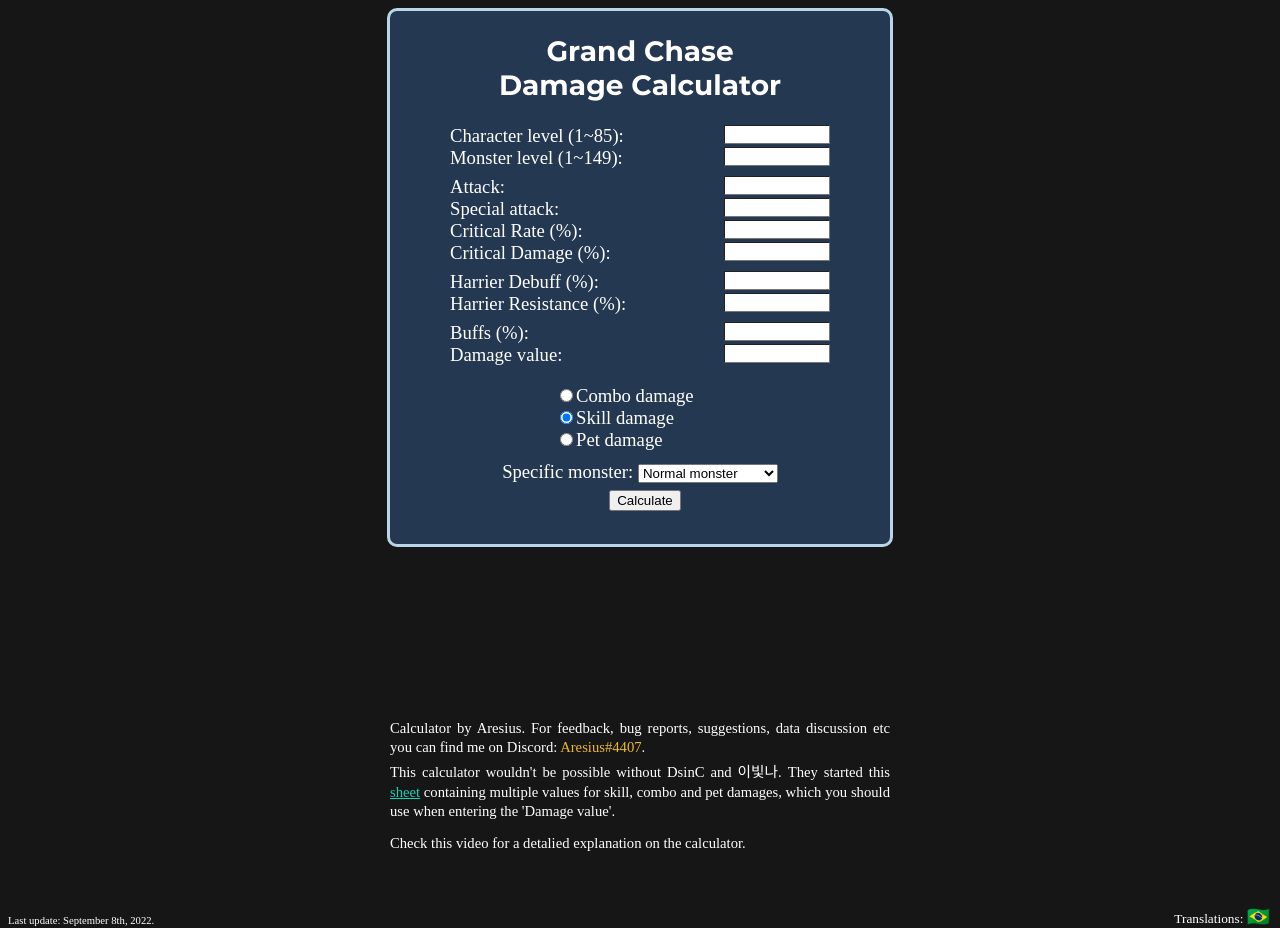
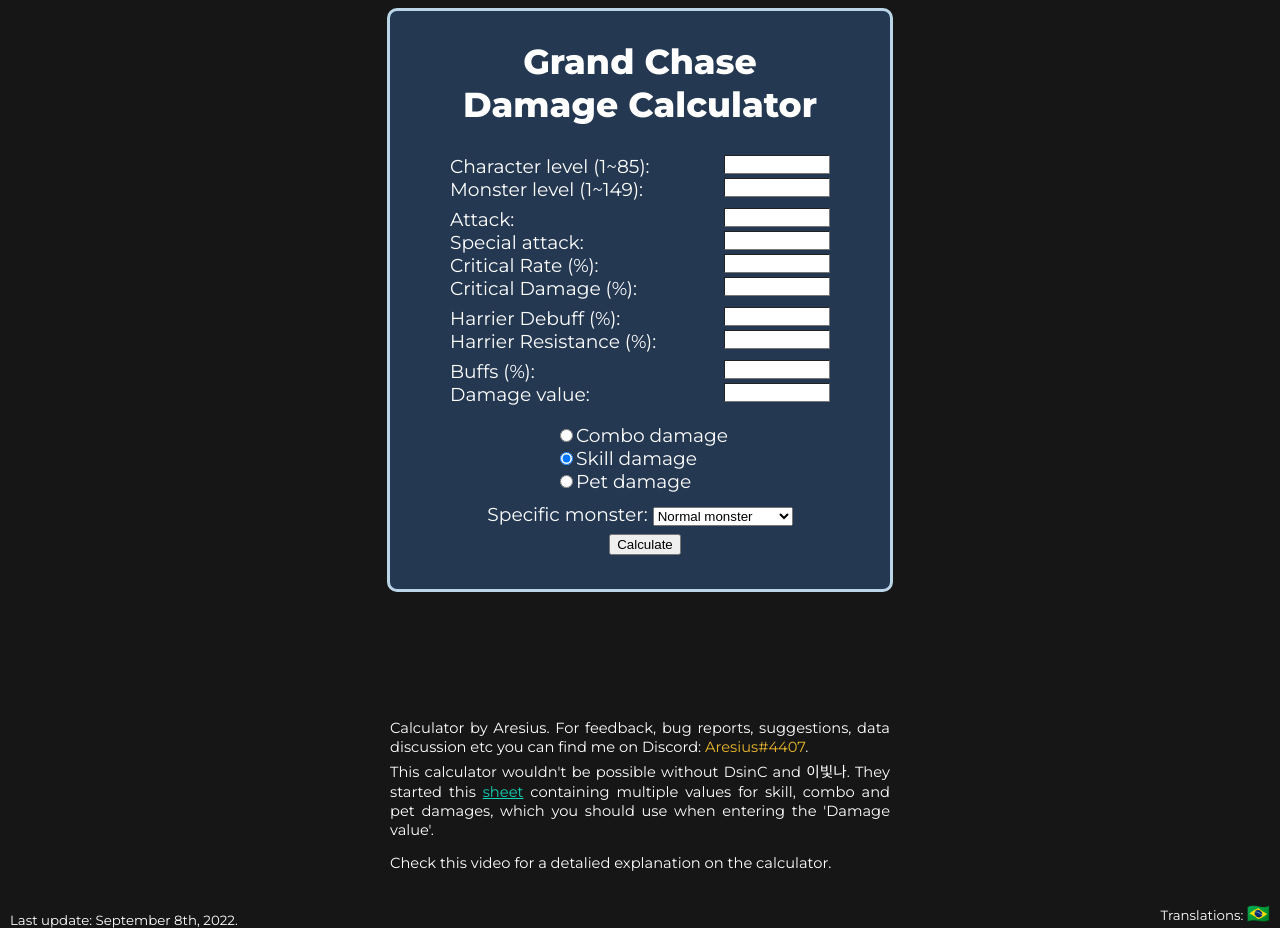
Before and after one commit to TheAresius/Damage-Calculator-EN, a plain HTML site: page index.html in a window 1280 px wide. Drawn offline with nearby package versions, Linux system fonts and the light colour scheme.

Commit message:
Font fix

```diff
--- a/style.css
+++ b/style.css
@@ -1,11 +1,6 @@
-@font-face {
-    font-family: Montserrat-regular;
-    src: url(../fonts/Montserrat-Regular.ttf);
-}
-@font-face {
-    font-family: Montserrat-bold;
-    src: url(../fonts/Montserrat-Bold.ttf);
-}
+@import url('https://fonts.googleapis.com/css2?family=Montserrat:wght@400;800&display=swap');
+
+
 /*Up/down arrow removing*/
 input::webkit-outer-spin-button,
 input::webkit-inner-spin-button {
@@ -19,13 +14,14 @@ input[type=number] {
 }
 
 h1 {
-    font-family: 'Montserrat-bold';
-    font: 20pt;
+    font-family: 'Montserrat', sans-serif;
+    font-size:26pt;
     text-align: center;
 }
 body {
+    font-family: 'Montserrat', sans-serif;
+    font-size:14pt;
     background: rgb(22, 22, 22);
-    font: normal 14pt Montserrat;
     color: white;
 }
 
@@ -146,7 +142,8 @@ div#button{
 }
 
 div#end {
-    font: normal 11pt Montserrat;
+    font-family: 'Montserrat', sans-serif;
+    font-size: 11pt;
     max-width: 500px;
     position:absolute;
     top:44rem;
@@ -181,14 +178,18 @@ a.one:active{
     color:#00ffd9;
   }
 div#update{
-    font: normal 8pt Montserrat;
+    font-family: 'Montserrat', sans-serif;
+    font-size:10pt;
     position:absolute;
-    top:56.5rem;
+    top:56rem;
+    left:10px;
+    text-align:left;
   }
 div#flags{
+    font-family: 'Montserrat', sans-serif;
     font-size:10pt;
     position:absolute;
-    top:56.6rem;
+    top:56.4rem;
     right:10px;
     text-align:right;
   }
```
Also changed, not shown: index.html (+2 -0 lines).
